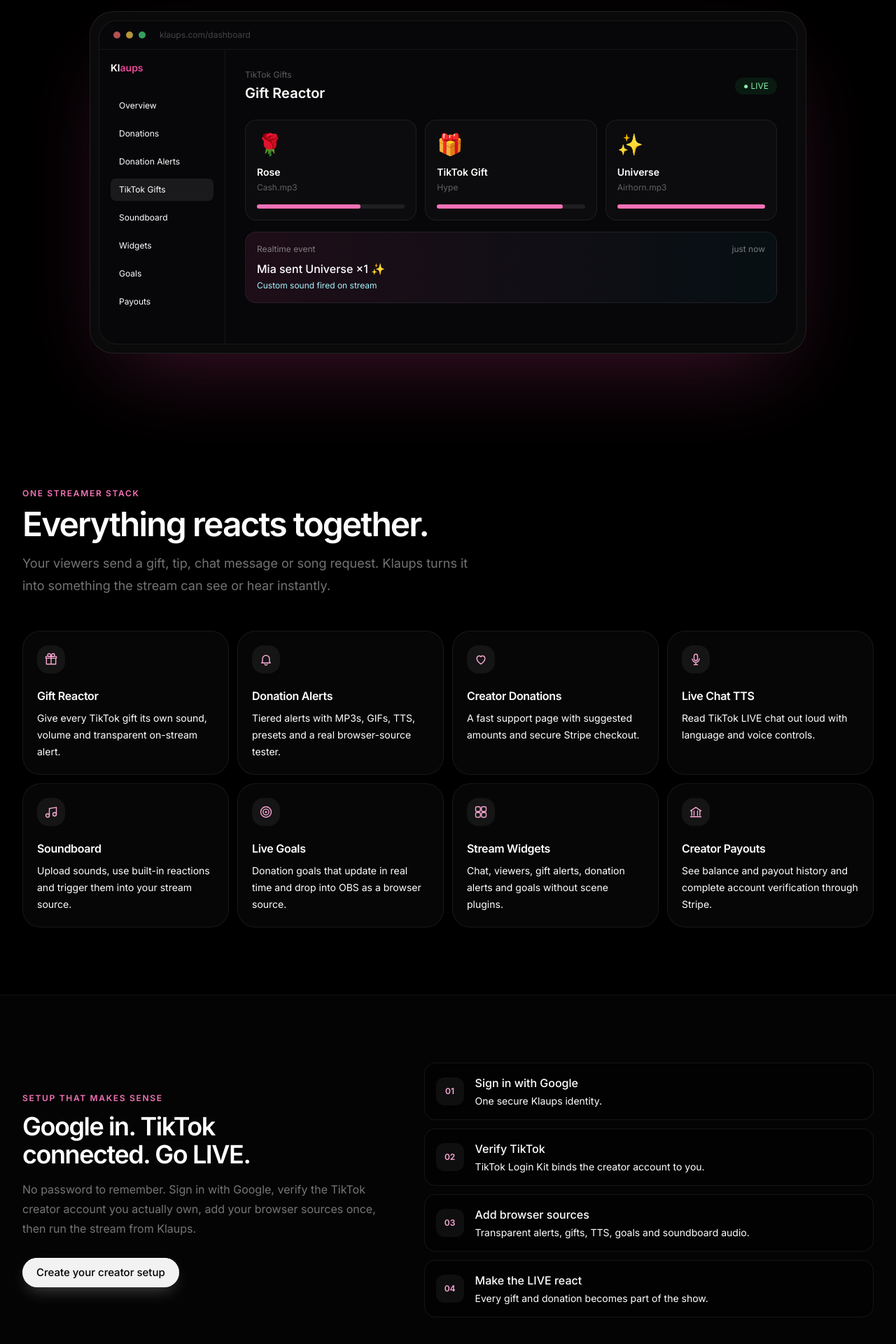
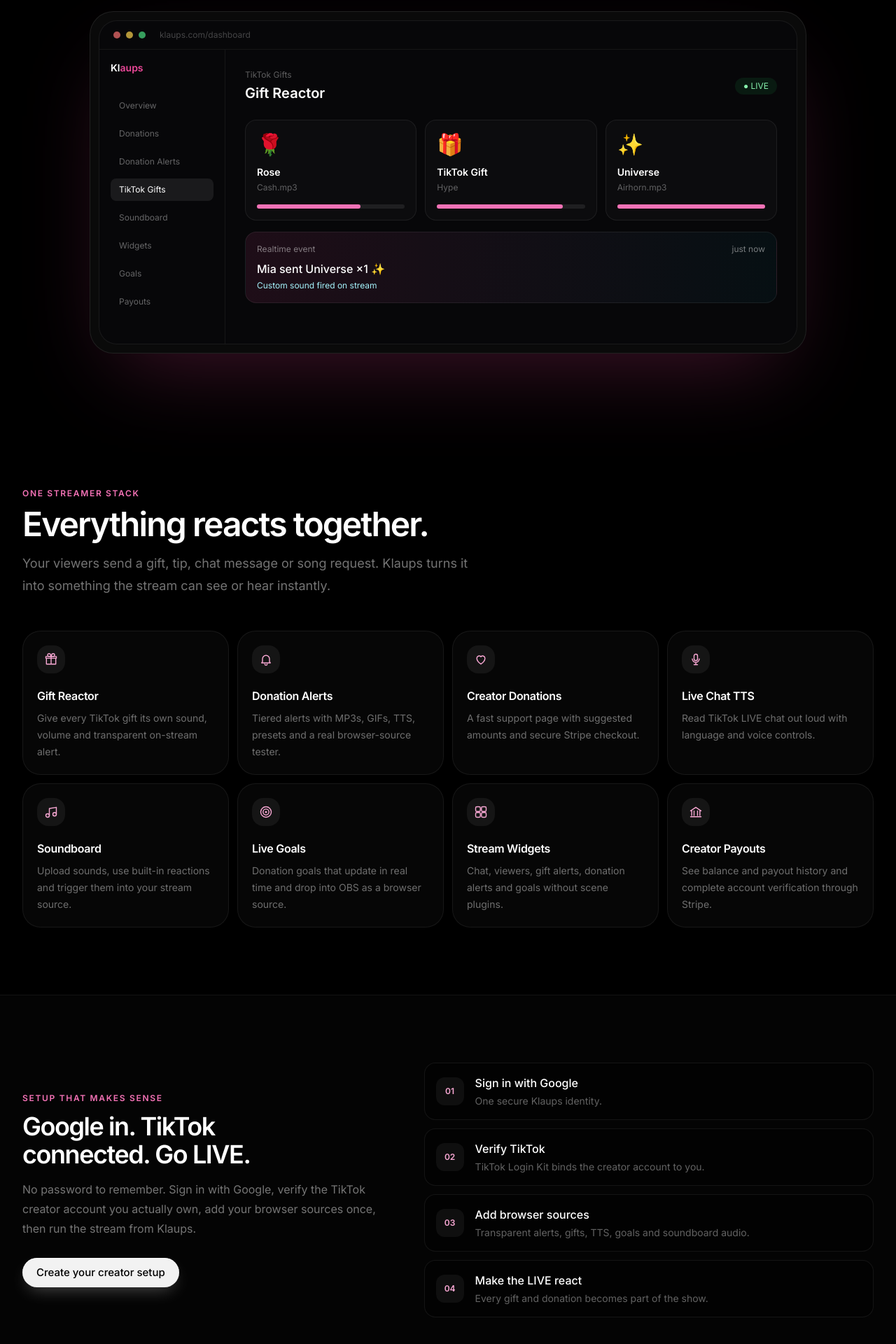
Before and after one commit to ZextyFL/Klaups, a Next.js app in the folder apps/web/: page / in a window 1280 px wide. Shown: the part 620-2540 px from the top of the page at 70% size. Built offline with nearby package versions, Linux system fonts and the light colour scheme.

Commit message:
Polish landing page opacity utilities

```diff
--- a/apps/web/app/page.tsx
+++ b/apps/web/app/page.tsx
@@ -82,7 +82,7 @@
               <div className="grid min-h-[420px] md:grid-cols-[180px_1fr]">
                 <aside className="hidden border-r border-white/[0.06] p-4 md:block">
                   <p className="text-sm font-semibold">Kl<span className="text-brand-500">aups</span></p>
-                  <div className="mt-7 space-y-2 text-xs text-white/38">
+                  <div className="mt-7 space-y-2 text-xs text-white/[0.38]">
                     {['Overview','Donations','Donation Alerts','TikTok Gifts','Soundboard','Widgets','Goals','Payouts'].map((item, i) => (
                       <div key={item} className={`rounded-lg px-3 py-2 ${i === 3 ? 'bg-white/[0.08] text-white' : ''}`}>{item}</div>
                     ))}
@@ -134,7 +134,7 @@
                 <FeatureIcon name={icon} />
               </div>
               <h3 className="mt-5 font-semibold">{title}</h3>
-              <p className="mt-2 text-sm leading-6 text-white/42">{body}</p>
+              <p className="mt-2 text-sm leading-6 text-white/[0.42]">{body}</p>
             </div>
           ))}
         </div>
@@ -159,7 +159,7 @@
             ].map(([n,title,body]) => (
               <div key={n} className="flex items-center gap-4 rounded-2xl border border-white/[0.07] bg-black/30 p-4">
                 <span className="flex h-10 w-10 shrink-0 items-center justify-center rounded-xl bg-white/[0.05] text-xs font-semibold text-brand-300">{n}</span>
-                <div><p className="font-medium">{title}</p><p className="mt-1 text-sm text-white/38">{body}</p></div>
+                <div><p className="font-medium">{title}</p><p className="mt-1 text-sm text-white/[0.38]">{body}</p></div>
               </div>
             ))}
           </div>
@@ -172,7 +172,7 @@
         <h2 className="mx-auto mt-3 max-w-3xl text-balance text-4xl font-semibold tracking-[-0.04em] sm:text-6xl">
           Your community already reacts. Give them something to react with.
         </h2>
-        <p className="mx-auto mt-5 max-w-xl text-lg text-white/42">Turn gifts and support into moments people remember, clip and come back for.</p>
+        <p className="mx-auto mt-5 max-w-xl text-lg text-white/[0.42]">Turn gifts and support into moments people remember, clip and come back for.</p>
         <Link href="/login" className="btn-accent mt-9 px-8 py-3.5 text-base">Open Klaups →</Link>
       </section>
 
```
